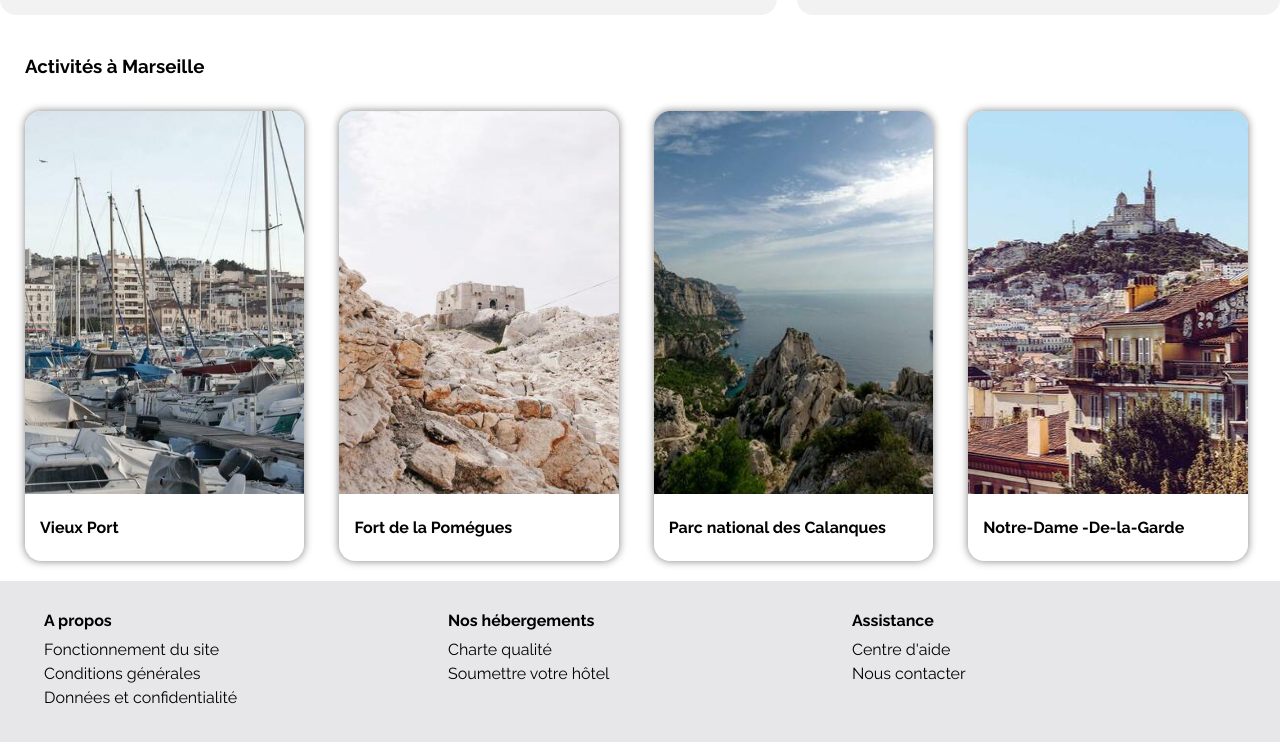
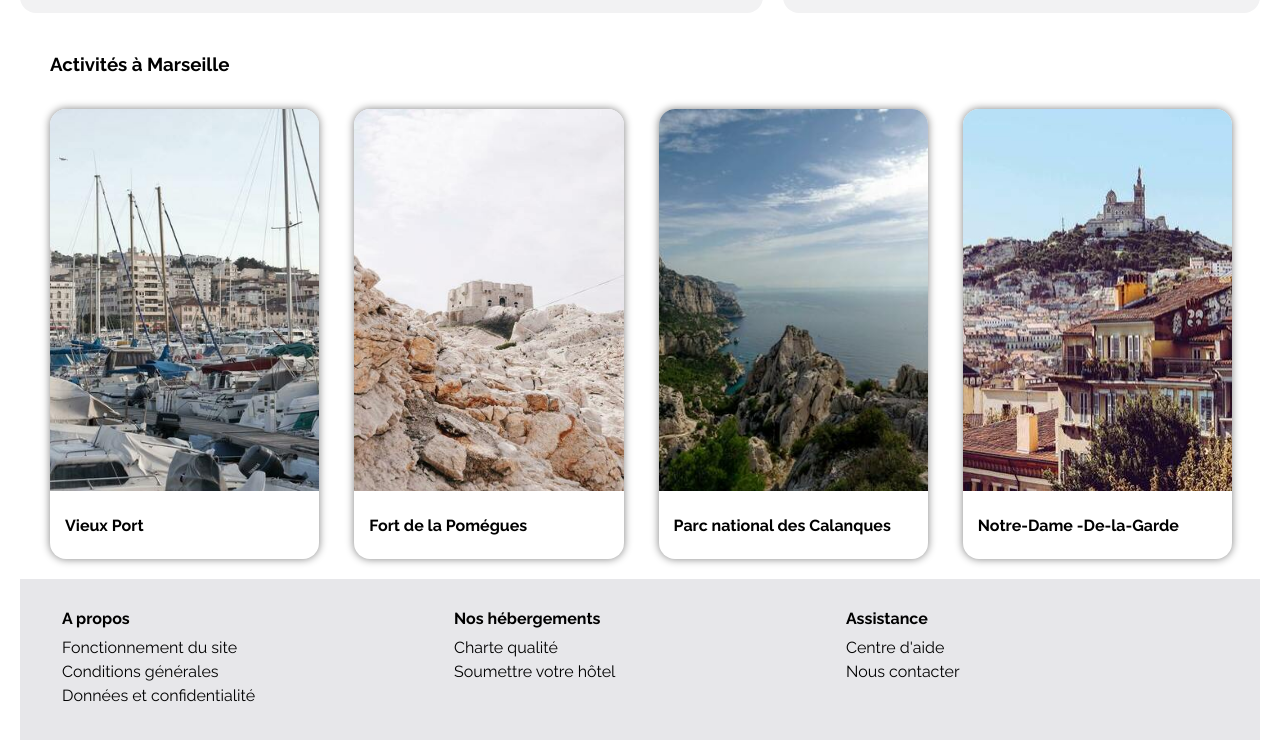
Before and after one commit to LatifaLhafidi/projet-Booki, a plain HTML site: page index.html in a window 1280 px wide. Shown: the part 976-1718 px from the top of the page. Drawn offline with Linux system fonts and the light colour scheme.

Commit message:
add padding

```diff
--- a/style.css
+++ b/style.css
@@ -10,6 +10,9 @@ body {
     margin: 0 auto;
 
 }
+main ,footer{
+    padding:0% 20px;
+}
 
 /* header */
 header {
@@ -20,6 +23,7 @@ header {
 .logo {
     height: 60px;
     padding-top: 30px;
+    padding-left:20px;
 }
 
 header nav {
@@ -322,8 +326,8 @@ header nav a:hover {
 
 }
 .activites {
-    margin: 40px 10px 20px 10px;
-    padding-left: 15px;
+     margin: 40px 10px 20px  10px;
+    padding-left: 20px;
 
 }
 
@@ -371,6 +375,7 @@ footer {
     gap: 20px;
     background-color: rgb(231, 231, 234);
     padding: 30px 0;
+    margin: 0 20px ;
 
 }
 
@@ -459,7 +464,7 @@ footer p {
         border-left: none;
         border-right: none;
         padding-left: 20px;
-        font-size: 0.8em;
+        font-size: 1em;
         width: 80%;
     }
 
@@ -628,9 +633,10 @@ footer p {
 }
 }
 
-@media screen and (min-width: 1440px) {
+/* @media screen and (min-width: 1440px) {
     body{
         margin-left: 6%;
         margin-right: 6%;
 
     }}
+    */
```
